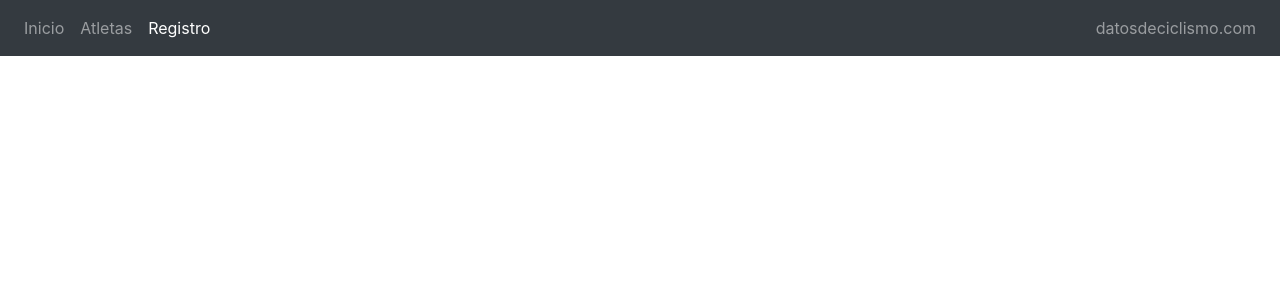
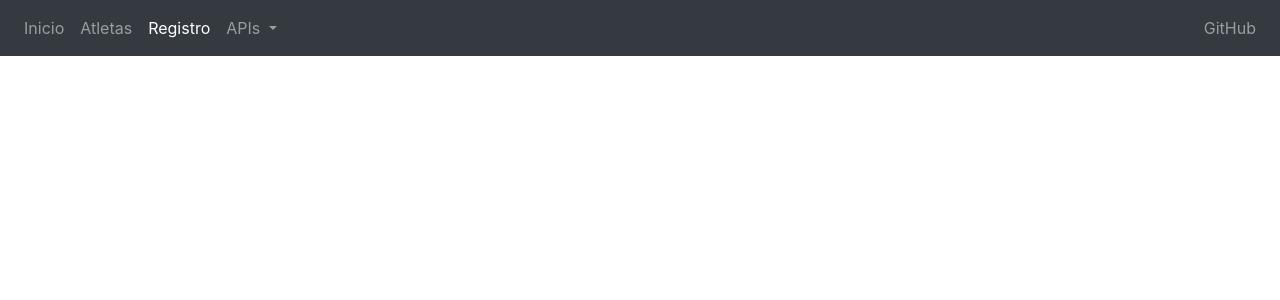
Before and after one commit to fernandorgonzalez/datosdeciclismo, a Django app: template app/templates/main_registro.html in a window 1280 px wide. Shown: the top 300 px of the page. Run offline with Django 3.2, Linux system fonts and the light colour scheme; the template is opened without the code that fills it, so the values that code supplies are empty; parts of the project's set-up code (start-up, migrations or seed data) failed here and were passed over; some libraries are stand-ins or nearby versions.

Commit message:
Adding menu GitHub link to Navbar

```diff
--- a/app/templates/navbar_atletas.html
+++ b/app/templates/navbar_atletas.html
@@ -31,7 +31,7 @@
     <div class="collapse navbar-collapse" id="navbarNav">
       <ul class="navbar-nav">
         <li class="nav-item">
-          <a class="nav-link" href="https://github.com/fernandorgonzalez/datosdeciclismo">GitHub</a>
+          <a class="nav-link" href="https://github.com/fernandorgonzalez/datosdeciclismo" target="_blank">GitHub</a>
         </li>
       </ul>
     </div>
--- a/app/templates/navbar_inicio.html
+++ b/app/templates/navbar_inicio.html
@@ -31,7 +31,7 @@
       <div class="collapse navbar-collapse" id="navbarNav">
         <ul class="navbar-nav">
           <li class="nav-item">
-            <a class="nav-link" href="https://github.com/fernandorgonzalez/datosdeciclismo">GitHub</a>
+            <a class="nav-link" href="https://github.com/fernandorgonzalez/datosdeciclismo" target="_blank">GitHub</a>
           </li>
         </ul>
       </div>
--- a/app/templates/navbar_registro.html
+++ b/app/templates/navbar_registro.html
@@ -15,6 +15,15 @@
         <li class="nav-item active">
           <a class="nav-link" href="https://www.strava.com/oauth/authorize?client_id=66119&redirect_uri=http://datosdeciclismo.com/registro/&response_type=code&scope=activity:read_all">Registro</a>
         </li>
+        <li class="nav-item dropdown">
+          <a class="nav-link dropdown-toggle" href="#" id="navbarDropdown" role="button" data-toggle="dropdown" aria-haspopup="true" aria-expanded="false">
+            APIs
+          </a>
+          <div class="dropdown-menu" aria-labelledby="navbarDropdown">
+            <a class="dropdown-item" href="/api/atletas" target="_blank">Atletas</a>
+            <a class="dropdown-item" href="/api/actividades/?atleta=&año=&mes=&dia=&tipo=" target="_blank">Actividades</a>
+          </div>
+        </li>
       </ul>
     </div>
 
@@ -22,7 +31,7 @@
       <div class="collapse navbar-collapse" id="navbarNav">
         <ul class="navbar-nav">
           <li class="nav-item">
-            <a class="nav-link" href="http://datosdeciclismo.com">datosdeciclismo.com</a>
+            <a class="nav-link" href="https://github.com/fernandorgonzalez/datosdeciclismo" target="_blank">GitHub</a>
           </li>
         </ul>
       </div>
```
